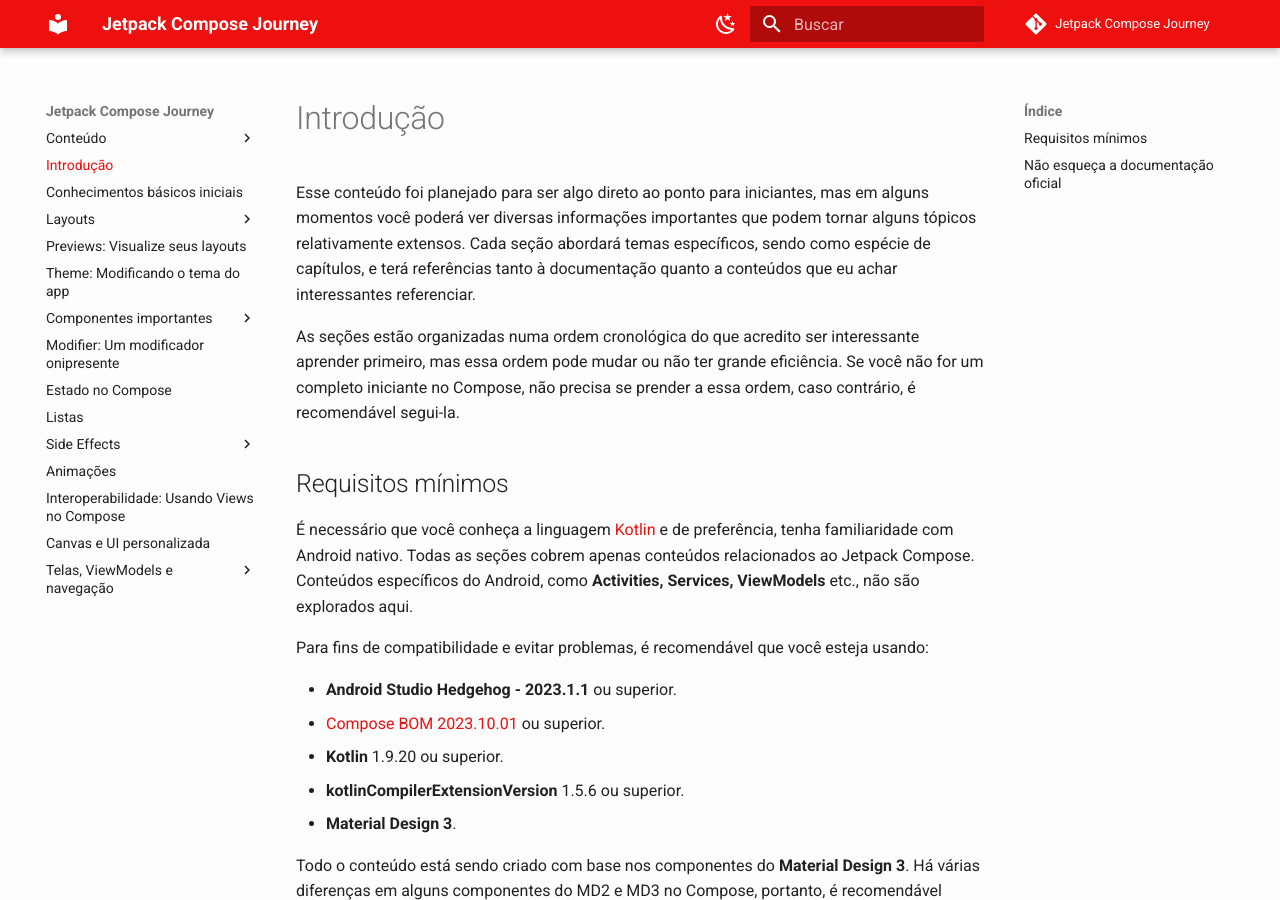
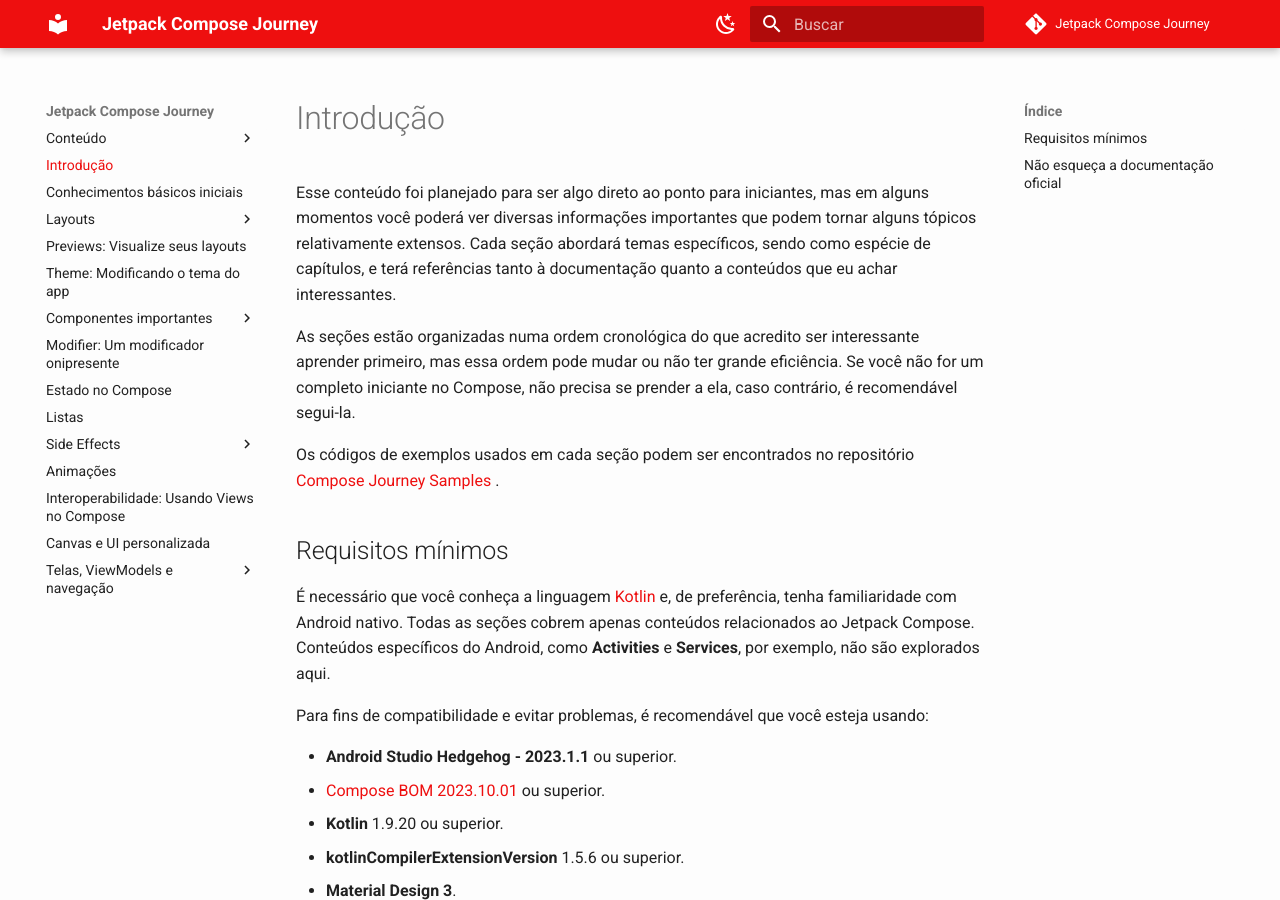
Before and after one commit to jsericksk/Jetpack-Compose-Journey, an MkDocs documentation site: the page built from docs/index.md, in a window 1280 px wide and 900 px high. Built offline with MkDocs 1.6.1 and Material for MkDocs 9.7.7, drawn with Linux system fonts in a browser that asks for light colours; comment, search, counter and statistics services are not loaded.

Commit message:
index.md atualizado

```diff
--- a/docs/index.md
+++ b/docs/index.md
@@ -1,12 +1,15 @@
 # Introdução
 
-Esse conteúdo foi planejado para ser algo direto ao ponto para iniciantes, mas em alguns momentos você poderá ver diversas informações importantes que podem tornar alguns tópicos relativamente extensos. Cada seção abordará temas específicos, sendo como espécie de capítulos, e terá referências tanto à documentação quanto a conteúdos que eu achar interessantes referenciar.
+Esse conteúdo foi planejado para ser algo direto ao ponto para iniciantes, mas em alguns momentos você poderá ver diversas informações importantes que podem tornar alguns tópicos relativamente extensos. Cada seção abordará temas específicos, sendo como espécie de capítulos, e terá referências tanto à documentação quanto a conteúdos que eu achar interessantes.
 
-As seções estão organizadas numa ordem cronológica do que acredito ser interessante aprender primeiro, mas essa ordem pode mudar ou não ter grande eficiência. Se você não for um completo iniciante no Compose, não precisa se prender a essa ordem, caso contrário, é recomendável segui-la.
+As seções estão organizadas numa ordem cronológica do que acredito ser interessante aprender primeiro, mas essa ordem pode mudar ou não ter grande eficiência. Se você não for um completo iniciante no Compose, não precisa se prender a ela, caso contrário, é recomendável segui-la.
+
+Os códigos de exemplos usados em cada seção podem ser encontrados no repositório [Compose Journey Samples
+](https://github.com/jsericksk/Compose-Journey-Samples).
 
 ## Requisitos mínimos
 
-É necessário que você conheça a linguagem [Kotlin](https://kotlinlang.org/docs/home.html) e de preferência, tenha familiaridade com Android nativo. Todas as seções cobrem apenas conteúdos relacionados ao Jetpack Compose. Conteúdos específicos do Android, como **Activities, Services, ViewModels** etc., não são explorados aqui.
+É necessário que você conheça a linguagem [Kotlin](https://kotlinlang.org/docs/home.html) e, de preferência, tenha familiaridade com Android nativo. Todas as seções cobrem apenas conteúdos relacionados ao Jetpack Compose. Conteúdos específicos do Android, como **Activities** e **Services**, por exemplo, não são explorados aqui.
 
 Para fins de compatibilidade e evitar problemas, é recomendável que você esteja usando:
 
```
